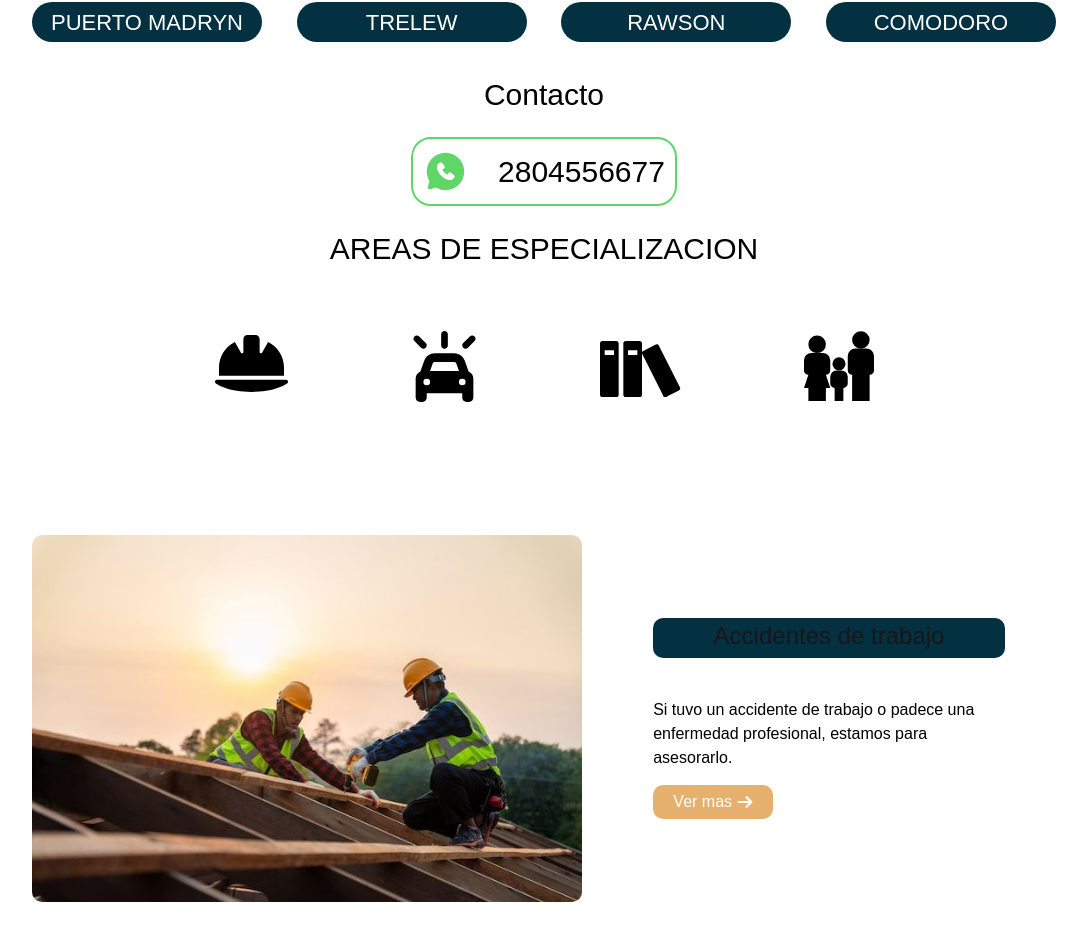
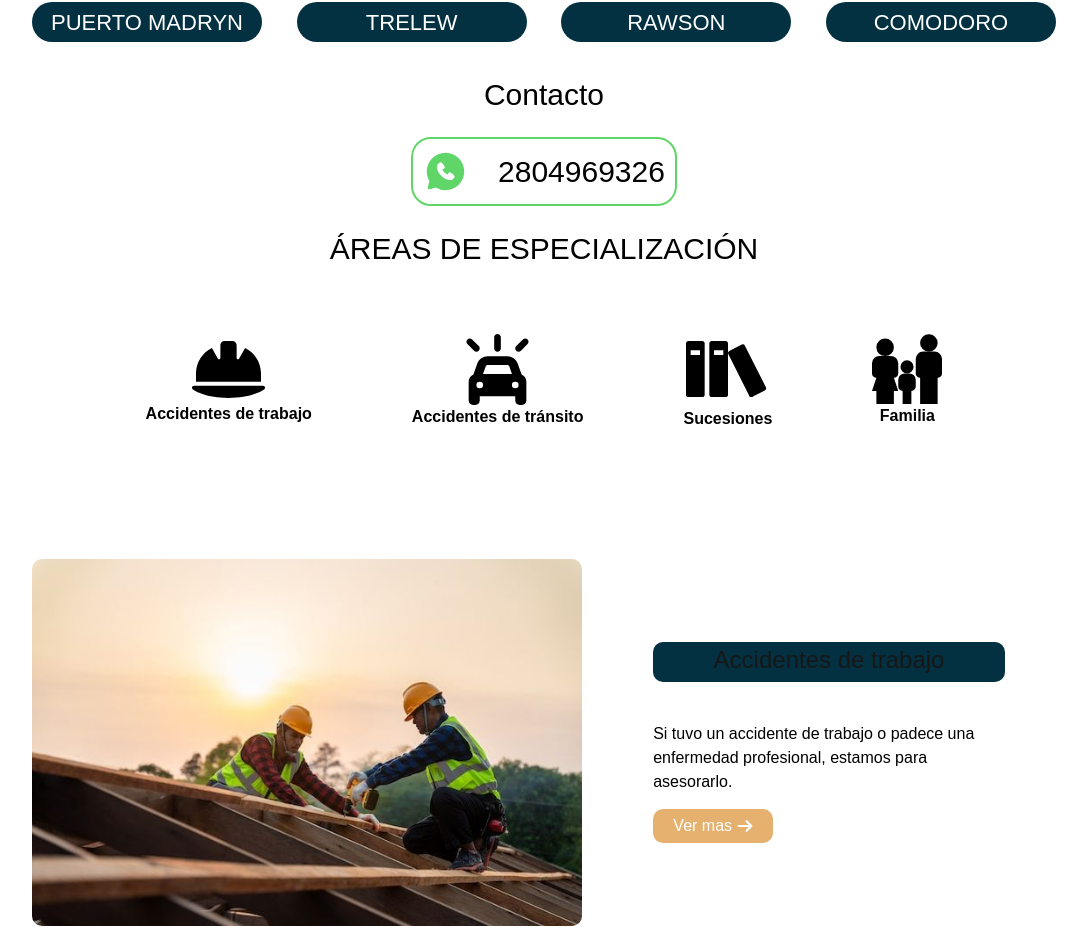
Before and after one commit to enzo1antilipi/LegaStudyEJP, a Next.js app: page / in a window 1280 px wide. Shown: the part 824-1758 px from the top of the page, without its empty margins (96-1183 px from the left). Built offline with nearby package versions, Linux system fonts and the light colour scheme.

Commit message:
correciones v7 correciones pequeñas

```diff
--- a/src/app/components/Navbar.js
+++ b/src/app/components/Navbar.js
@@ -49,8 +49,8 @@ const toggleMenu=()=>{
              <div className={styles.dropdown}>
                 <span className={styles.dropdownTrigger}>ÁREAS DE PRÁCTICA</span>
                 <div className={styles.dropdownMenu}>
-                <Link className={styles.dropdownLink} href="/practice/accidente-trabajo">Accidente de Trabajo</Link>
-                <Link className={styles.dropdownLink} href="/practice/traffic-accident">Accidente de Auto</Link>
+                <Link className={styles.dropdownLink} href="/practice/accidente-trabajo">Accidente de trabajo</Link>
+                <Link className={styles.dropdownLink} href="/practice/traffic-accident">Accidente de tránsito</Link>
                 <Link className={styles.dropdownLink} href="/practice/successions">Sucesiones</Link>
                 <Link className={styles.dropdownLink} href="/practice/family">Familia</Link>
                 </div>
--- a/src/app/contact/page.js
+++ b/src/app/contact/page.js
@@ -29,9 +29,9 @@ export default function contact(){
           </header>
             <p>Dirección: San Martin 306</p>
             <header>
-            <h2 className={styles.ubication}><svg xmlns="http://www.w3.org/2000/svg" width="24" height="24" viewBox="0 0 24 24"><path fill="#000" d="M19.527 4.799c1.212 2.608.937 5.678-.405 8.173c-1.101 2.047-2.744 3.74-4.098 5.614c-.619.858-1.244 1.75-1.669 2.727c-.141.325-.263.658-.383.992c-.121.333-.224.673-.34 1.008c-.109.314-.236.684-.627.687h-.007c-.466-.001-.579-.53-.695-.887c-.284-.874-.581-1.713-1.019-2.525c-.51-.944-1.145-1.817-1.79-2.671zM8.545 7.705l-3.959 4.707c.724 1.54 1.821 2.863 2.871 4.18q.371.465.737.936l4.984-5.925l-.029.01c-1.741.601-3.691-.291-4.392-1.987a3.4 3.4 0 0 1-.209-.716c-.063-.437-.077-.761-.004-1.198zM5.492 3.149l-.003.004c-1.947 2.466-2.281 5.88-1.117 8.77l4.785-5.689l-.058-.05zM14.661.436l-3.838 4.563l.027-.01c1.6-.551 3.403.15 4.22 1.626c.176.319.323.683.377 1.045c.068.446.085.773.012 1.22l-.003.016l3.836-4.561A8.38 8.38 0 0 0 14.67.439zM9.466 5.868L14.162.285l-.047-.012A8.3 8.3 0 0 0 11.986 0a8.44 8.44 0 0 0-6.169 2.766l-.016.018z"/></svg>Rawson/Plata Unión</h2>
+            <h2 className={styles.ubication}><svg xmlns="http://www.w3.org/2000/svg" width="24" height="24" viewBox="0 0 24 24"><path fill="#000" d="M19.527 4.799c1.212 2.608.937 5.678-.405 8.173c-1.101 2.047-2.744 3.74-4.098 5.614c-.619.858-1.244 1.75-1.669 2.727c-.141.325-.263.658-.383.992c-.121.333-.224.673-.34 1.008c-.109.314-.236.684-.627.687h-.007c-.466-.001-.579-.53-.695-.887c-.284-.874-.581-1.713-1.019-2.525c-.51-.944-1.145-1.817-1.79-2.671zM8.545 7.705l-3.959 4.707c.724 1.54 1.821 2.863 2.871 4.18q.371.465.737.936l4.984-5.925l-.029.01c-1.741.601-3.691-.291-4.392-1.987a3.4 3.4 0 0 1-.209-.716c-.063-.437-.077-.761-.004-1.198zM5.492 3.149l-.003.004c-1.947 2.466-2.281 5.88-1.117 8.77l4.785-5.689l-.058-.05zM14.661.436l-3.838 4.563l.027-.01c1.6-.551 3.403.15 4.22 1.626c.176.319.323.683.377 1.045c.068.446.085.773.012 1.22l-.003.016l3.836-4.561A8.38 8.38 0 0 0 14.67.439zM9.466 5.868L14.162.285l-.047-.012A8.3 8.3 0 0 0 11.986 0a8.44 8.44 0 0 0-6.169 2.766l-.016.018z"/></svg>Rawson/Playa Unión</h2>
           </header>
-            <p>Dirección: Balbino Machuca 639s</p>
+            <p>Dirección: Balbino Machuca 639</p>
              <header>
             <h2 className={styles.ubication}><svg xmlns="http://www.w3.org/2000/svg" width="24" height="24" viewBox="0 0 24 24"><path fill="#000" d="M19.527 4.799c1.212 2.608.937 5.678-.405 8.173c-1.101 2.047-2.744 3.74-4.098 5.614c-.619.858-1.244 1.75-1.669 2.727c-.141.325-.263.658-.383.992c-.121.333-.224.673-.34 1.008c-.109.314-.236.684-.627.687h-.007c-.466-.001-.579-.53-.695-.887c-.284-.874-.581-1.713-1.019-2.525c-.51-.944-1.145-1.817-1.79-2.671zM8.545 7.705l-3.959 4.707c.724 1.54 1.821 2.863 2.871 4.18q.371.465.737.936l4.984-5.925l-.029.01c-1.741.601-3.691-.291-4.392-1.987a3.4 3.4 0 0 1-.209-.716c-.063-.437-.077-.761-.004-1.198zM5.492 3.149l-.003.004c-1.947 2.466-2.281 5.88-1.117 8.77l4.785-5.689l-.058-.05zM14.661.436l-3.838 4.563l.027-.01c1.6-.551 3.403.15 4.22 1.626c.176.319.323.683.377 1.045c.068.446.085.773.012 1.22l-.003.016l3.836-4.561A8.38 8.38 0 0 0 14.67.439zM9.466 5.868L14.162.285l-.047-.012A8.3 8.3 0 0 0 11.986 0a8.44 8.44 0 0 0-6.169 2.766l-.016.018z"/></svg>Comodoro Rivadavia</h2>
           </header>
@@ -39,7 +39,7 @@ export default function contact(){
 
             {/* botones */}
               <section className={styles.container_contact}>
-                        <button onClick={()=> window.open("https://wa.me/+5492945638804","_blank")}><svg xmlns="http://www.w3.org/2000/svg" width="35" height="35" className="icons_whatsapp" viewBox="0 0 24 24"><g fill="none" fillRule="evenodd"><path d="m12.593 23.258l-.011.002l-.071.035l-.02.004l-.014-.004l-.071-.035q-.016-.005-.024.005l-.004.01l-.017.428l.005.02l.01.013l.104.074l.015.004l.012-.004l.104-.074l.012-.016l.004-.017l-.017-.427q-.004-.016-.017-.018m.265-.113l-.013.002l-.185.093l-.01.01l-.003.011l.018.43l.005.012l.008.007l.201.093q.019.005.029-.008l.004-.014l-.034-.614q-.005-.018-.02-.022m-.715.002a.02.02 0 0 0-.027.006l-.006.014l-.034.614q.001.018.017.024l.015-.002l.201-.093l.01-.008l.004-.011l.017-.43l-.003-.012l-.01-.01z"/><path fill="currentColor" d="M12 2C6.477 2 2 6.477 2 12c0 1.89.525 3.66 1.438 5.168L2.546 20.2A1.01 1.01 0 0 0 3.8 21.454l3.032-.892A9.96 9.96 0 0 0 12 22c5.523 0 10-4.477 10-10S17.523 2 12 2M9.738 14.263c2.023 2.022 3.954 2.289 4.636 2.314c1.037.038 2.047-.754 2.44-1.673a.7.7 0 0 0-.088-.703c-.548-.7-1.289-1.203-2.013-1.703a.71.71 0 0 0-.973.158l-.6.915a.23.23 0 0 1-.305.076c-.407-.233-1-.629-1.426-1.055s-.798-.992-1.007-1.373a.23.23 0 0 1 .067-.291l.924-.686a.71.71 0 0 0 .12-.94c-.448-.656-.97-1.49-1.727-2.043a.7.7 0 0 0-.684-.075c-.92.394-1.716 1.404-1.678 2.443c.025.682.292 2.613 2.314 4.636"/></g></svg>2804556677</button>
+                        <button onClick={()=> window.open("https://wa.me/+5492945638804","_blank")}><svg xmlns="http://www.w3.org/2000/svg" width="35" height="35" className="icons_whatsapp" viewBox="0 0 24 24"><g fill="none" fillRule="evenodd"><path d="m12.593 23.258l-.011.002l-.071.035l-.02.004l-.014-.004l-.071-.035q-.016-.005-.024.005l-.004.01l-.017.428l.005.02l.01.013l.104.074l.015.004l.012-.004l.104-.074l.012-.016l.004-.017l-.017-.427q-.004-.016-.017-.018m.265-.113l-.013.002l-.185.093l-.01.01l-.003.011l.018.43l.005.012l.008.007l.201.093q.019.005.029-.008l.004-.014l-.034-.614q-.005-.018-.02-.022m-.715.002a.02.02 0 0 0-.027.006l-.006.014l-.034.614q.001.018.017.024l.015-.002l.201-.093l.01-.008l.004-.011l.017-.43l-.003-.012l-.01-.01z"/><path fill="currentColor" d="M12 2C6.477 2 2 6.477 2 12c0 1.89.525 3.66 1.438 5.168L2.546 20.2A1.01 1.01 0 0 0 3.8 21.454l3.032-.892A9.96 9.96 0 0 0 12 22c5.523 0 10-4.477 10-10S17.523 2 12 2M9.738 14.263c2.023 2.022 3.954 2.289 4.636 2.314c1.037.038 2.047-.754 2.44-1.673a.7.7 0 0 0-.088-.703c-.548-.7-1.289-1.203-2.013-1.703a.71.71 0 0 0-.973.158l-.6.915a.23.23 0 0 1-.305.076c-.407-.233-1-.629-1.426-1.055s-.798-.992-1.007-1.373a.23.23 0 0 1 .067-.291l.924-.686a.71.71 0 0 0 .12-.94c-.448-.656-.97-1.49-1.727-2.043a.7.7 0 0 0-.684-.075c-.92.394-1.716 1.404-1.678 2.443c.025.682.292 2.613 2.314 4.636"/></g></svg>2804969326</button>
                     </section>
             <a
               href="https://mail.google.com/mail/?view=cm&fs=1&to=ejpatagonico@gmail.com"
--- a/src/app/globals.css
+++ b/src/app/globals.css
@@ -250,7 +250,27 @@ body {
 .mobile-version {
   display: none;
 }
+.svg_list {
+  display: flex;
+  justify-content: space-around;
+  align-items: center;
+  gap: 100px;
+}
+.svg_item {
+  text-align: center;
+}
+.svg_item svg {
+  display: block;
+  margin: 0 auto;
+}
 
+.svg_item span {
+  display: block;
+  margin-top: 8px;
+  font-weight: bold;
+  font-size: 14px;
+  color: #333;
+}
 @media screen and (max-width: 768px) {
   .desktop-version {
     display: none;
@@ -260,4 +280,10 @@ body {
     display: block;
     margin: 2%;
   }
+  .svg_list {
+  display: flex;
+  justify-content: space-around;
+  align-items: center;
+  gap: 20px;
 }
+}
--- a/src/app/page.js
+++ b/src/app/page.js
@@ -35,17 +35,30 @@ export default function Home() {
       {/* button contact */}
       <section className="container_contact">
         <h1 className="contact">Contacto</h1>
-        <button  onClick={()=> window.open("https://wa.me/+5492804969326","_blank")}><svg xmlns="http://www.w3.org/2000/svg" width="45" height="45" className="icons_whatsapp" viewBox="0 0 24 24"><g fill="none" fillRule="evenodd"><path d="m12.593 23.258l-.011.002l-.071.035l-.02.004l-.014-.004l-.071-.035q-.016-.005-.024.005l-.004.01l-.017.428l.005.02l.01.013l.104.074l.015.004l.012-.004l.104-.074l.012-.016l.004-.017l-.017-.427q-.004-.016-.017-.018m.265-.113l-.013.002l-.185.093l-.01.01l-.003.011l.018.43l.005.012l.008.007l.201.093q.019.005.029-.008l.004-.014l-.034-.614q-.005-.018-.02-.022m-.715.002a.02.02 0 0 0-.027.006l-.006.014l-.034.614q.001.018.017.024l.015-.002l.201-.093l.01-.008l.004-.011l.017-.43l-.003-.012l-.01-.01z"/><path fill="currentColor" d="M12 2C6.477 2 2 6.477 2 12c0 1.89.525 3.66 1.438 5.168L2.546 20.2A1.01 1.01 0 0 0 3.8 21.454l3.032-.892A9.96 9.96 0 0 0 12 22c5.523 0 10-4.477 10-10S17.523 2 12 2M9.738 14.263c2.023 2.022 3.954 2.289 4.636 2.314c1.037.038 2.047-.754 2.44-1.673a.7.7 0 0 0-.088-.703c-.548-.7-1.289-1.203-2.013-1.703a.71.71 0 0 0-.973.158l-.6.915a.23.23 0 0 1-.305.076c-.407-.233-1-.629-1.426-1.055s-.798-.992-1.007-1.373a.23.23 0 0 1 .067-.291l.924-.686a.71.71 0 0 0 .12-.94c-.448-.656-.97-1.49-1.727-2.043a.7.7 0 0 0-.684-.075c-.92.394-1.716 1.404-1.678 2.443c.025.682.292 2.613 2.314 4.636"/></g></svg>2804556677</button>
+        <button  onClick={()=> window.open("https://wa.me/+5492804969326","_blank")}><svg xmlns="http://www.w3.org/2000/svg" width="45" height="45" className="icons_whatsapp" viewBox="0 0 24 24"><g fill="none" fillRule="evenodd"><path d="m12.593 23.258l-.011.002l-.071.035l-.02.004l-.014-.004l-.071-.035q-.016-.005-.024.005l-.004.01l-.017.428l.005.02l.01.013l.104.074l.015.004l.012-.004l.104-.074l.012-.016l.004-.017l-.017-.427q-.004-.016-.017-.018m.265-.113l-.013.002l-.185.093l-.01.01l-.003.011l.018.43l.005.012l.008.007l.201.093q.019.005.029-.008l.004-.014l-.034-.614q-.005-.018-.02-.022m-.715.002a.02.02 0 0 0-.027.006l-.006.014l-.034.614q.001.018.017.024l.015-.002l.201-.093l.01-.008l.004-.011l.017-.43l-.003-.012l-.01-.01z"/><path fill="currentColor" d="M12 2C6.477 2 2 6.477 2 12c0 1.89.525 3.66 1.438 5.168L2.546 20.2A1.01 1.01 0 0 0 3.8 21.454l3.032-.892A9.96 9.96 0 0 0 12 22c5.523 0 10-4.477 10-10S17.523 2 12 2M9.738 14.263c2.023 2.022 3.954 2.289 4.636 2.314c1.037.038 2.047-.754 2.44-1.673a.7.7 0 0 0-.088-.703c-.548-.7-1.289-1.203-2.013-1.703a.71.71 0 0 0-.973.158l-.6.915a.23.23 0 0 1-.305.076c-.407-.233-1-.629-1.426-1.055s-.798-.992-1.007-1.373a.23.23 0 0 1 .067-.291l.924-.686a.71.71 0 0 0 .12-.94c-.448-.656-.97-1.49-1.727-2.043a.7.7 0 0 0-.684-.075c-.92.394-1.716 1.404-1.678 2.443c.025.682.292 2.613 2.314 4.636"/></g></svg>2804969326</button>
       </section>
       {/* area de especializacion */}
       <section className="container_svgs">
 
-       <h1 className="practice_area">AREAS DE ESPECIALIZACION</h1>
+       <h1 className="practice_area">ÁREAS DE ESPECIALIZACIÓN</h1>
        <div className="svg_list">
-       <svg xmlns="http://www.w3.org/2000/svg" width="75" height="65" viewBox="0 0 576 512"><path fill="currentColor" d="M256 32c-17.7 0-32 14.3-32 32v101.9c0 5.6-4.5 10.1-10.1 10.1c-3.6 0-7-1.9-8.8-5.1l-48-83.9C83 123.5 32 199.8 32 288v64h512v-66.4c-.9-87.2-51.7-162.4-125.1-198.6l-48 83.9c-1.8 3.2-5.2 5.1-8.8 5.1c-5.6 0-10.1-4.5-10.1-10.1V64c0-17.7-14.3-32-32-32zM16.6 384C7.4 384 0 391.4 0 400.6c0 4.7 2 9.2 5.8 11.9C27.5 428.4 111.8 480 288 480s260.5-51.6 282.2-67.5c3.8-2.8 5.8-7.2 5.8-11.9c0-9.2-7.4-16.6-16.6-16.6z"/></svg>
-      <svg xmlns="http://www.w3.org/2000/svg" width="71" height="71" viewBox="0 0 512 512"><path fill="currentColor" d="M280 24c0-13.3-10.7-24-24-24s-24 10.7-24 24v80c0 13.3 10.7 24 24 24s24-10.7 24-24zm-94.2 200h140.3c6.8 0 12.8 4.3 15.1 10.6l19.1 53.4H151.7l19.1-53.4c2.3-6.4 8.3-10.6 15.1-10.6zm-75.3-10.9l-28.3 79.3C62.1 300.9 48 320.8 48 344v136c0 17.7 14.3 32 32 32h16c17.7 0 32-14.3 32-32v-32h256v32c0 17.7 14.3 32 32 32h16c17.7 0 32-14.3 32-32V344c0-23.2-14.1-43.1-34.2-51.6l-28.3-79.3C390.1 181.3 360 160 326.2 160H185.9c-33.8 0-64 21.3-75.3 53.1zM128 344a24 24 0 1 1 0 48a24 24 0 1 1 0-48m232 24a24 24 0 1 1 48 0a24 24 0 1 1-48 0M39 39c-9.4 9.4-9.4 24.6 0 33.9l48 48c9.4 9.4 24.6 9.4 33.9 0s9.4-24.6 0-33.9L73 39c-9.4-9.4-24.6-9.4-33.9 0zm400 0l-48 48c-9.4 9.4-9.4 24.6 0 33.9s24.6 9.4 33.9 0l48-48c9.4-9.4 9.4-24.6 0-33.9s-24.6-9.4-33.9 0"/></svg>
-       <svg xmlns="http://www.w3.org/2000/svg" width="84" height="76" viewBox="0 0 18 16"><path fill="currentColor" d="M3.5 2h-3c-.275 0-.5.225-.5.5v11c0 .275.225.5.5.5h3c.275 0 .5-.225.5-.5v-11c0-.275-.225-.5-.5-.5M3 5H1V4h2zm5.5-3h-3c-.275 0-.5.225-.5.5v11c0 .275.225.5.5.5h3c.275 0 .5-.225.5-.5v-11c0-.275-.225-.5-.5-.5M8 5H6V4h2z"/><path fill="currentColor" d="m11.954 2.773l-2.679 1.35a.5.5 0 0 0-.222.671l4.5 8.93a.5.5 0 0 0 .671.222l2.679-1.35a.5.5 0 0 0 .222-.671l-4.5-8.93a.5.5 0 0 0-.671-.222"/><path fill="currentColor" d="M14.5 13.5a.5.5 0 1 1-1 0a.5.5 0 0 1 1 0"/></svg>
-       <svg xmlns="http://www.w3.org/2000/svg" width="70" height="70" viewBox="0 0 16 16"><path fill="currentColor" d="M9.5 7.5a1.5 1.5 0 1 1-3.001-.001A1.5 1.5 0 0 1 9.5 7.5M14.27 4h-2.54A1.73 1.73 0 0 0 10 5.73V9a1 1 0 0 0 1 1v6h4v-6a1 1 0 0 0 1-1V5.73A1.73 1.73 0 0 0 14.27 4"/><path fill="currentColor" d="M15 2a2 2 0 1 1-3.999.001A2 2 0 0 1 15 2M4.27 5H1.73a1.73 1.73 0 1 0 .001 3.461A1.73 1.73 0 0 0 1.73 5A1.73 1.73 0 0 0 0 6.73V9a1 1 0 0 0 1 1l-1 3h1v3h4v-3h1l-1-3a1 1 0 0 0 1-1V6.73A1.73 1.73 0 0 0 4.27 5"/><path fill="currentColor" d="M5 3a2 2 0 1 1-3.999.001A2 2 0 0 1 5 3m2 10v3h2v-3a1 1 0 0 0 1-1v-1.54A1.46 1.46 0 0 0 8.54 9H7.46A1.46 1.46 0 0 0 6 10.46V12a1 1 0 0 0 1 1"/></svg>
+        <div className="svg_item">
+          <svg xmlns="http://www.w3.org/2000/svg" width="75" height="65" viewBox="0 0 576 512"><path fill="currentColor" d="M256 32c-17.7 0-32 14.3-32 32v101.9c0 5.6-4.5 10.1-10.1 10.1c-3.6 0-7-1.9-8.8-5.1l-48-83.9C83 123.5 32 199.8 32 288v64h512v-66.4c-.9-87.2-51.7-162.4-125.1-198.6l-48 83.9c-1.8 3.2-5.2 5.1-8.8 5.1c-5.6 0-10.1-4.5-10.1-10.1V64c0-17.7-14.3-32-32-32zM16.6 384C7.4 384 0 391.4 0 400.6c0 4.7 2 9.2 5.8 11.9C27.5 428.4 111.8 480 288 480s260.5-51.6 282.2-67.5c3.8-2.8 5.8-7.2 5.8-11.9c0-9.2-7.4-16.6-16.6-16.6z"/></svg>
+          <p><b>Accidentes de trabajo</b></p>
+        </div>
+        <div className="svg_item">
+          <svg xmlns="http://www.w3.org/2000/svg" width="71" height="71" viewBox="0 0 512 512"><path fill="currentColor" d="M280 24c0-13.3-10.7-24-24-24s-24 10.7-24 24v80c0 13.3 10.7 24 24 24s24-10.7 24-24zm-94.2 200h140.3c6.8 0 12.8 4.3 15.1 10.6l19.1 53.4H151.7l19.1-53.4c2.3-6.4 8.3-10.6 15.1-10.6zm-75.3-10.9l-28.3 79.3C62.1 300.9 48 320.8 48 344v136c0 17.7 14.3 32 32 32h16c17.7 0 32-14.3 32-32v-32h256v32c0 17.7 14.3 32 32 32h16c17.7 0 32-14.3 32-32V344c0-23.2-14.1-43.1-34.2-51.6l-28.3-79.3C390.1 181.3 360 160 326.2 160H185.9c-33.8 0-64 21.3-75.3 53.1zM128 344a24 24 0 1 1 0 48a24 24 0 1 1 0-48m232 24a24 24 0 1 1 48 0a24 24 0 1 1-48 0M39 39c-9.4 9.4-9.4 24.6 0 33.9l48 48c9.4 9.4 24.6 9.4 33.9 0s9.4-24.6 0-33.9L73 39c-9.4-9.4-24.6-9.4-33.9 0zm400 0l-48 48c-9.4 9.4-9.4 24.6 0 33.9s24.6 9.4 33.9 0l48-48c9.4-9.4 9.4-24.6 0-33.9s-24.6-9.4-33.9 0"/></svg>
+          <p><b>Accidentes de tránsito</b></p>
+       </div>
+       <div className="svg_item">
+          <svg xmlns="http://www.w3.org/2000/svg" width="84" height="76" viewBox="0 0 18 16"><path fill="currentColor" d="M3.5 2h-3c-.275 0-.5.225-.5.5v11c0 .275.225.5.5.5h3c.275 0 .5-.225.5-.5v-11c0-.275-.225-.5-.5-.5M3 5H1V4h2zm5.5-3h-3c-.275 0-.5.225-.5.5v11c0 .275.225.5.5.5h3c.275 0 .5-.225.5-.5v-11c0-.275-.225-.5-.5-.5M8 5H6V4h2z"/><path fill="currentColor" d="m11.954 2.773l-2.679 1.35a.5.5 0 0 0-.222.671l4.5 8.93a.5.5 0 0 0 .671.222l2.679-1.35a.5.5 0 0 0 .222-.671l-4.5-8.93a.5.5 0 0 0-.671-.222"/><path fill="currentColor" d="M14.5 13.5a.5.5 0 1 1-1 0a.5.5 0 0 1 1 0"/></svg>
+          <p><b>Sucesiones</b></p>
+       </div>
+       <div className="svg_item">
+          <svg xmlns="http://www.w3.org/2000/svg" width="70" height="70" viewBox="0 0 16 16"><path fill="currentColor" d="M9.5 7.5a1.5 1.5 0 1 1-3.001-.001A1.5 1.5 0 0 1 9.5 7.5M14.27 4h-2.54A1.73 1.73 0 0 0 10 5.73V9a1 1 0 0 0 1 1v6h4v-6a1 1 0 0 0 1-1V5.73A1.73 1.73 0 0 0 14.27 4"/><path fill="currentColor" d="M15 2a2 2 0 1 1-3.999.001A2 2 0 0 1 15 2M4.27 5H1.73a1.73 1.73 0 1 0 .001 3.461A1.73 1.73 0 0 0 1.73 5A1.73 1.73 0 0 0 0 6.73V9a1 1 0 0 0 1 1l-1 3h1v3h4v-3h1l-1-3a1 1 0 0 0 1-1V6.73A1.73 1.73 0 0 0 4.27 5"/><path fill="currentColor" d="M5 3a2 2 0 1 1-3.999.001A2 2 0 0 1 5 3m2 10v3h2v-3a1 1 0 0 0 1-1v-1.54A1.46 1.46 0 0 0 8.54 9H7.46A1.46 1.46 0 0 0 6 10.46V12a1 1 0 0 0 1 1"/></svg>
+          <p><b>Familia</b></p>
+        </div>
+
        </div>
        {/* svgs */}
        </section>
```
